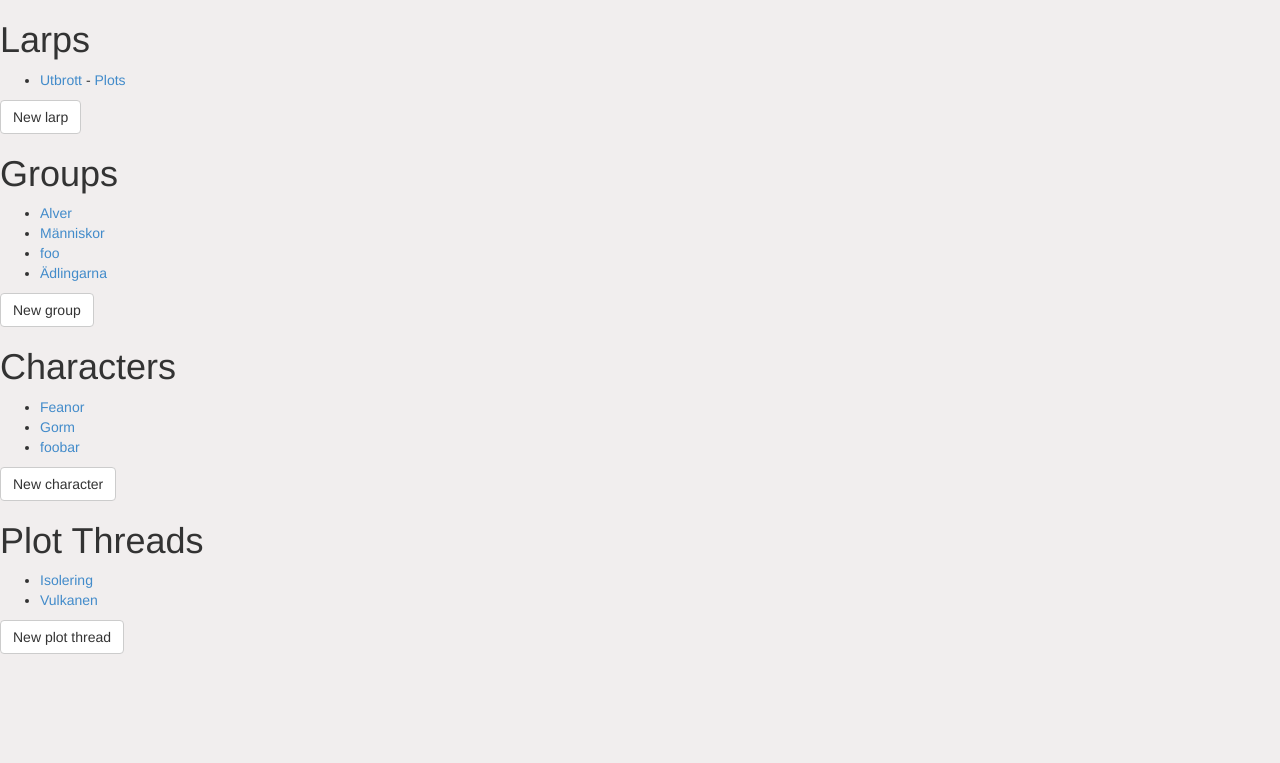
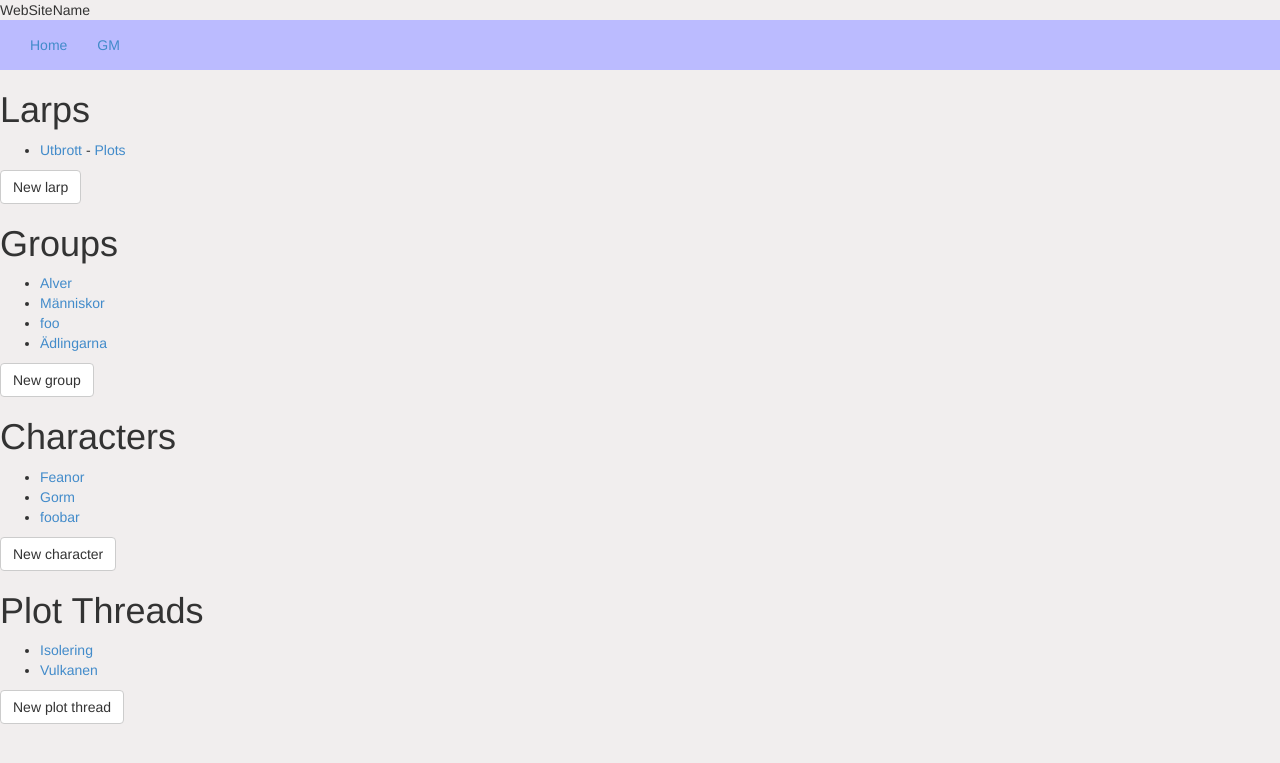
Before and after one commit to LindaLinsefors/larp, a Django app: page /GM/ in a window 1280 px wide. Shown: the top 763 px of the page. Run offline with Django 3.2, Linux system fonts and the light colour scheme; data comes from the database, SQL or seed files in the repository; both versions use the stored data as it was after the commit; some libraries are stand-ins or nearby versions.

Commit message:
added navbar

```diff
--- a/plots/templates/plots/GM/basic.html
+++ b/plots/templates/plots/GM/basic.html
@@ -38,8 +38,7 @@
         {% block style %}
         {% endblock %}
 
-        .larp-title {
-            width: 100%;
+        .my-navbar {
             background-color: #BBF;
         }
 
@@ -56,14 +55,18 @@
 
 </head>
 <body>
+WebSiteName
+<div class="larp-title">
+  <div class="container-fluid my-navbar">
+      <ul class="nav navbar-nav ">
+        <li><a href="/">Home</a></li>
+        <li><a href="{% url 'GM:index' %}">GM</a></li>
+        {% if larp %}<li><a href="{% url 'GM:larp_plots' larp.id %}">{{ larp.name }}</a></li> {% endif %}
+      </ul>
+  </div>
+</div>
 
-{% if larp %}
-<div class="larp-title">
-    <h2>
-        {{ larp.name }}
-    </h2>
-</div>
-{% endif %}
+
 
 {% block body %}
 {% endblock %}
--- a/plots/templates/plots/GM/plots.html
+++ b/plots/templates/plots/GM/plots.html
@@ -139,7 +139,6 @@ $('textarea').change(function(){
 
 		        <input type="submit" value="Save all" class="btn btn-default"/>
 		        <a href="plot_pice/new" class="btn btn-default"> Add new plot pice </a>
-				<a href="{% url 'GM:larp_plots' larp.id %}" class="btn btn-default">Larp overview</a>
                 {% block menue %}{% endblock %}
 			</p>
 
```
Also changed, not shown: db.sqlite3.
